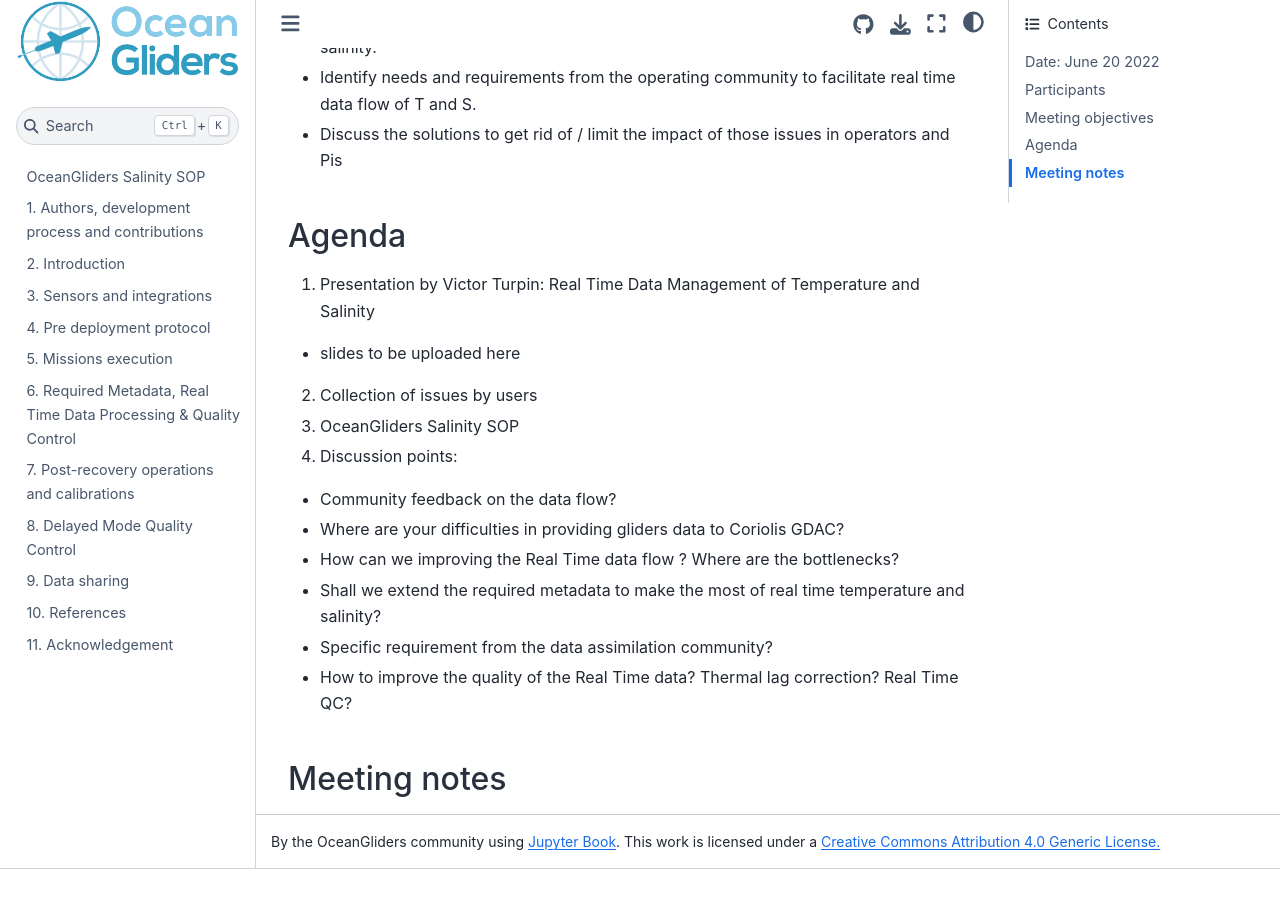
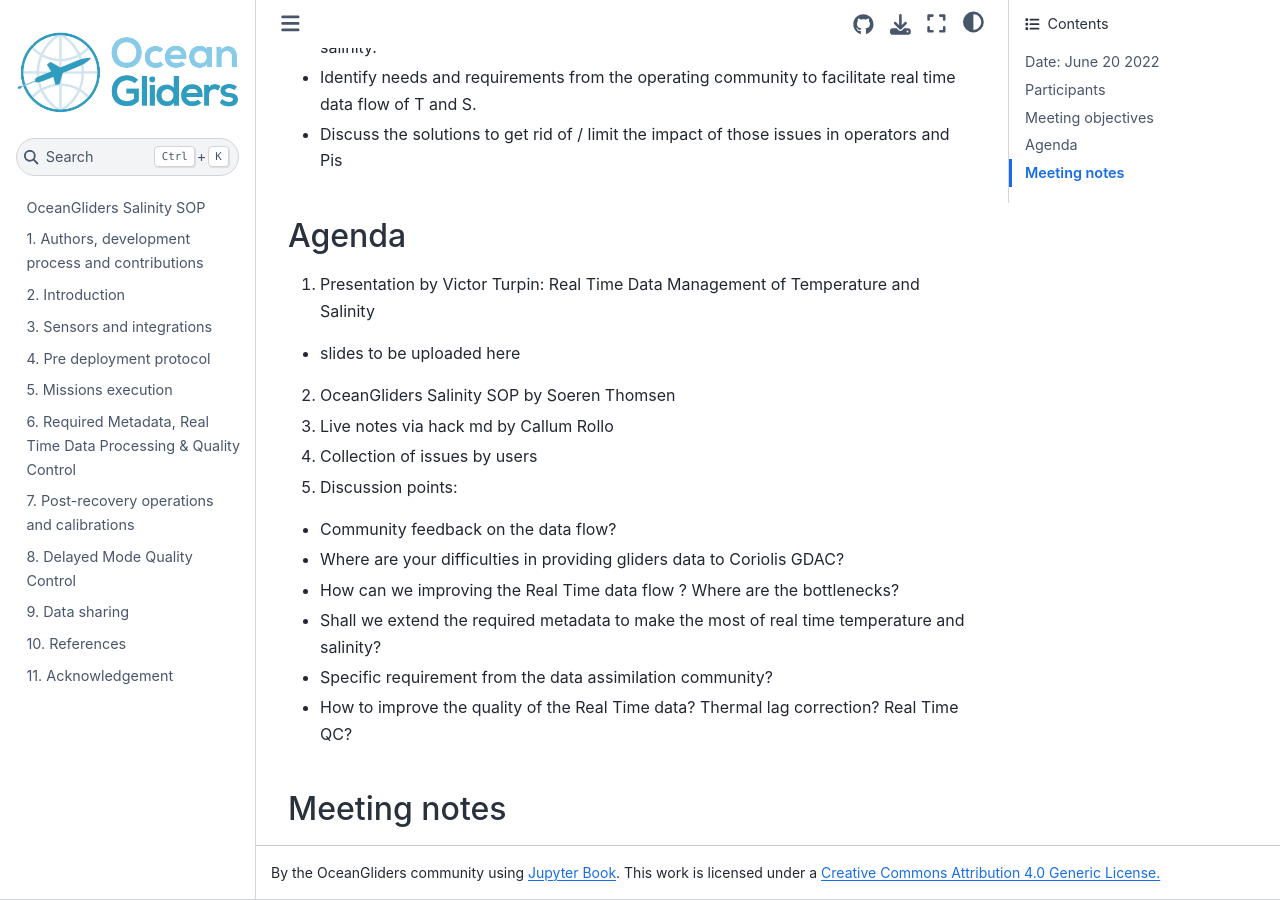
Before and after one commit to OceanGlidersCommunity/Salinity_SOP, a Jupyter Book: the page built from meeting_notes/2022_06_20_RTQC_session.md, in a window 1280 px wide and 900 px high, scrolled down 547 px. Built offline with Jupyter Book 1.0.4 settings and Sphinx 7.4.7 and the Sphinx Book theme 1.1.4, drawn with Linux system fonts in a browser that asks for light colours; before the commit the page ends 1416 px from its top, so only the background shows below that.

Commit message:
add agenda point
@callumrollo ok for you?

```diff
--- a/meeting_notes/2022_06_20_RTQC_session.md
+++ b/meeting_notes/2022_06_20_RTQC_session.md
@@ -18,9 +18,10 @@ Callum Rollo, Victor Turpin, Isabelle Giddy, Corentin Guyot, Soeren Thomsen
 ## Agenda
 1) Presentation by Victor Turpin: Real Time Data Management of Temperature and Salinity
 - slides to be uploaded here
-2) Collection of issues by users
-3) OceanGliders Salinity SOP
-4) Discussion points:
+2) OceanGliders Salinity SOP by Soeren Thomsen
+4) Live notes via hack md by Callum Rollo
+5) Collection of issues by users
+6) Discussion points:
 - Community feedback on the data flow?
 - Where are your difficulties in providing gliders data to Coriolis GDAC?
 - How can we improving the Real Time data flow ? Where are the bottlenecks?
```
